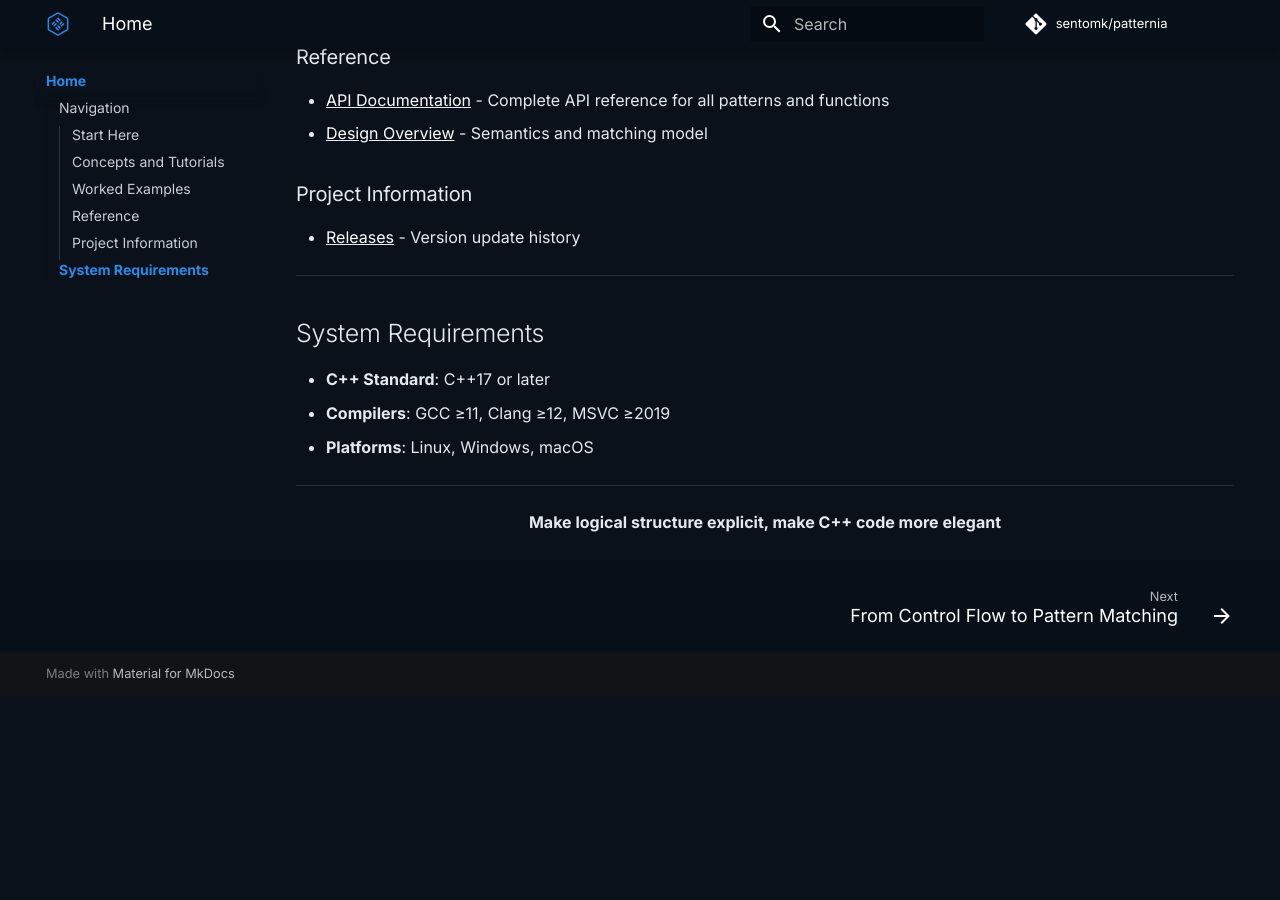
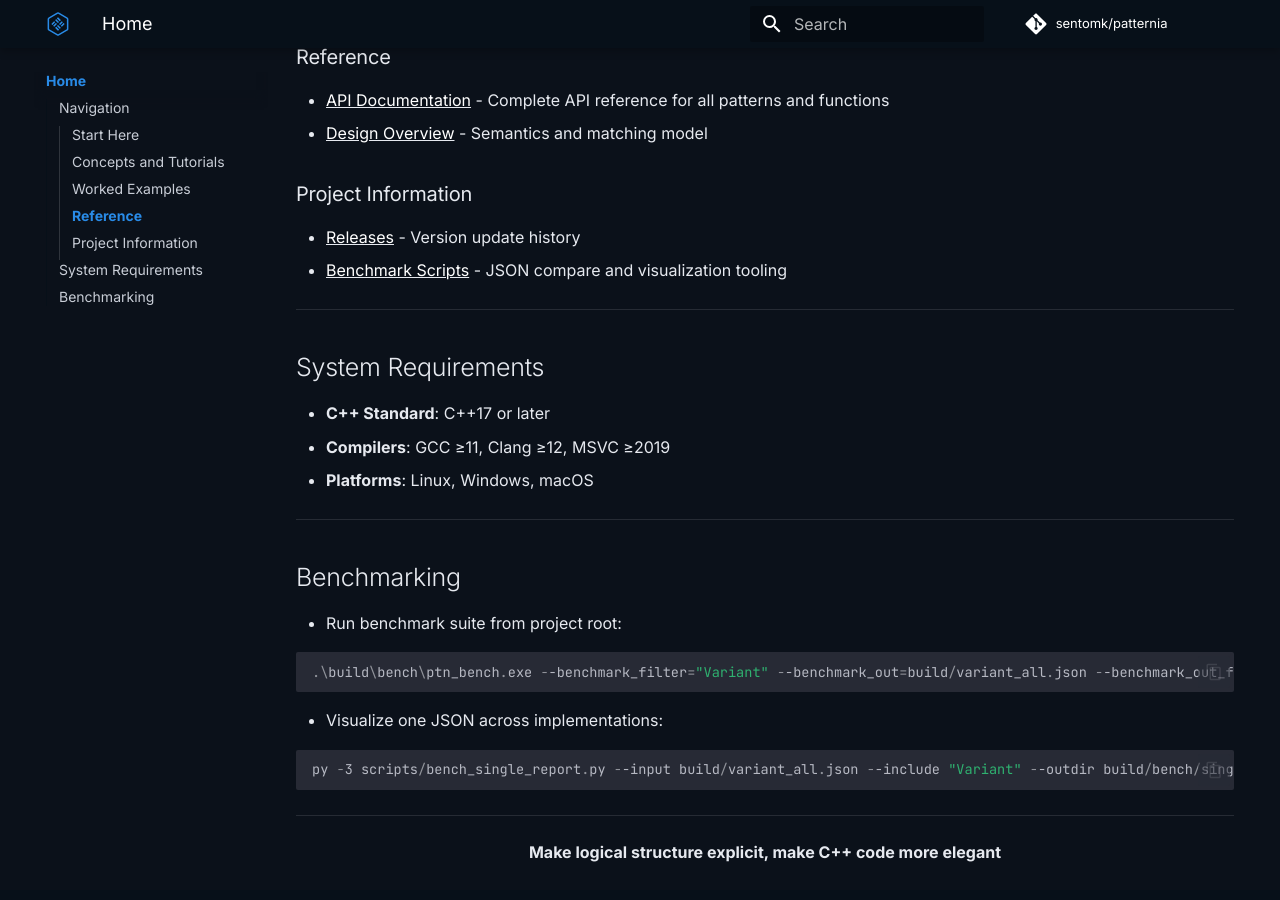
Before and after one commit to sentomk/patternia, an MkDocs documentation site: the page built from docs/index.md, in a window 1280 px wide and 900 px high, scrolled down 841 px. Built offline with MkDocs 1.6.1 and Material for MkDocs 9.7.7, drawn with Linux system fonts in a browser that asks for light colours; comment, search, counter and statistics services are not loaded; before the commit the page ends 1537 px from its top, so only the background shows below that.

Commit message:
docs(readme): surface latest benchmark snapshot at top
Problem
- Performance comparison is a primary concern for readers, but the README did not surface current benchmark visuals early.
- The README still contained an older historical benchmark image section that conflicted with the latest snapshot-first presentation.

Implementation
- Added a top-level "Performance Snapshot" section in README with the latest generated benchmark image.
- Removed the old v0.7.3 heavy-bind historical image section from README.
- Updated benchmark workflow snippet to include current Variant filtering and single-file visualization flow.
- Added the snapshot image asset to docs/assets/bench.
- Updated docs/index.md with a concise benchmarking entry and single-file visualization command.

Tests
- Documentation/image update only; no code-path changes.

Notes
- Historical benchmark content remains in changelog release notes for archival context.

````diff
--- a/docs/index.md
+++ b/docs/index.md
@@ -27,6 +27,7 @@
 
 ### Project Information
 - <u><a href="changelog/releases/">Releases</a></u> - Version update history
+- <u><a href="https://github.com/SentoMK/patternia/blob/main/scripts/README.md">Benchmark Scripts</a></u> - JSON compare and visualization tooling
 
 ---
 
@@ -38,6 +39,22 @@
 
 ---
 
+## Benchmarking
+
+- Run benchmark suite from project root:
+
+```powershell
+.\build\bench\ptn_bench.exe --benchmark_filter="Variant" --benchmark_out=build/variant_all.json --benchmark_out_format=json
+```
+
+- Visualize one JSON across implementations:
+
+```powershell
+py -3 scripts/bench_single_report.py --input build/variant_all.json --include "Variant" --outdir build/bench/single --prefix variant_single
+```
+
+---
+
 <div align="center">
 
 <b>Make logical structure explicit, make C++ code more elegant</b>
````
Also changed, not shown: README.md (+14 -5 lines), docs/assets/bench/variant-single-report.png (added).
